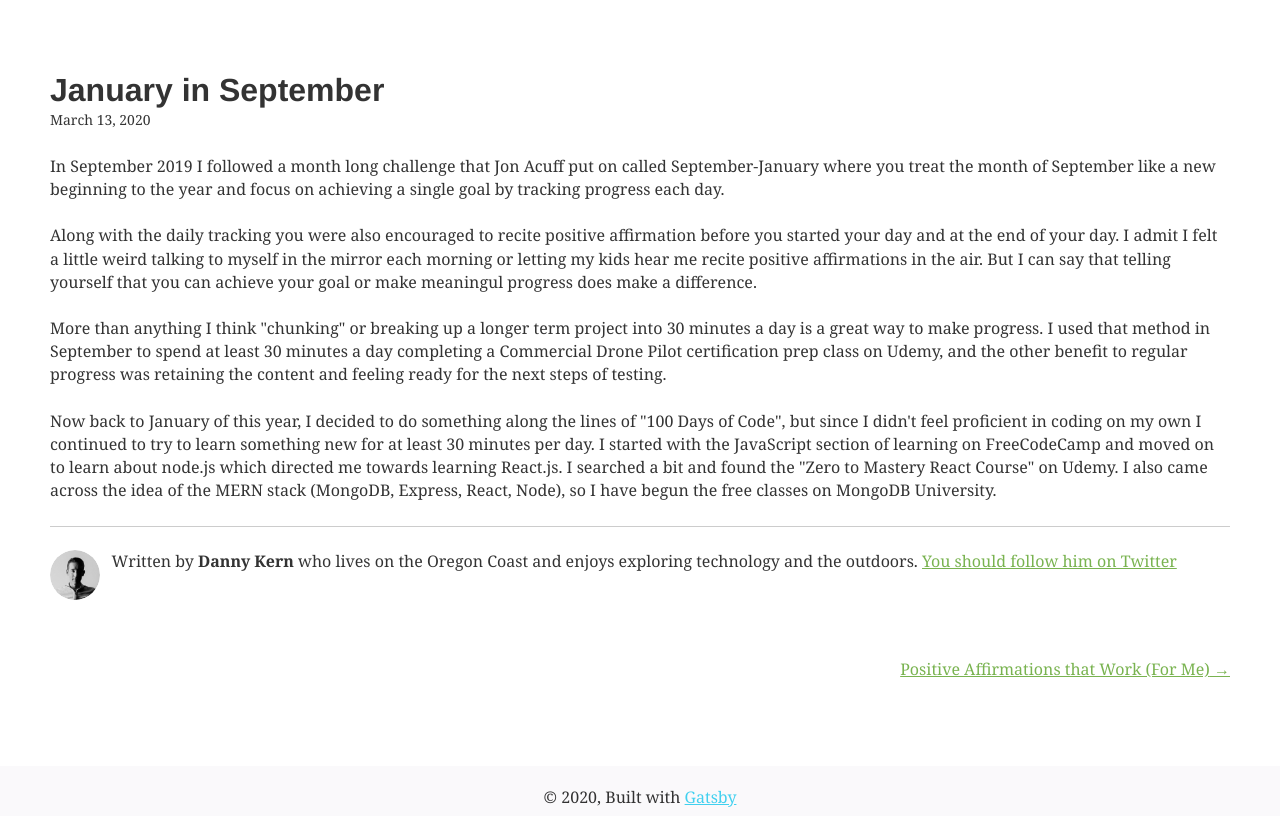
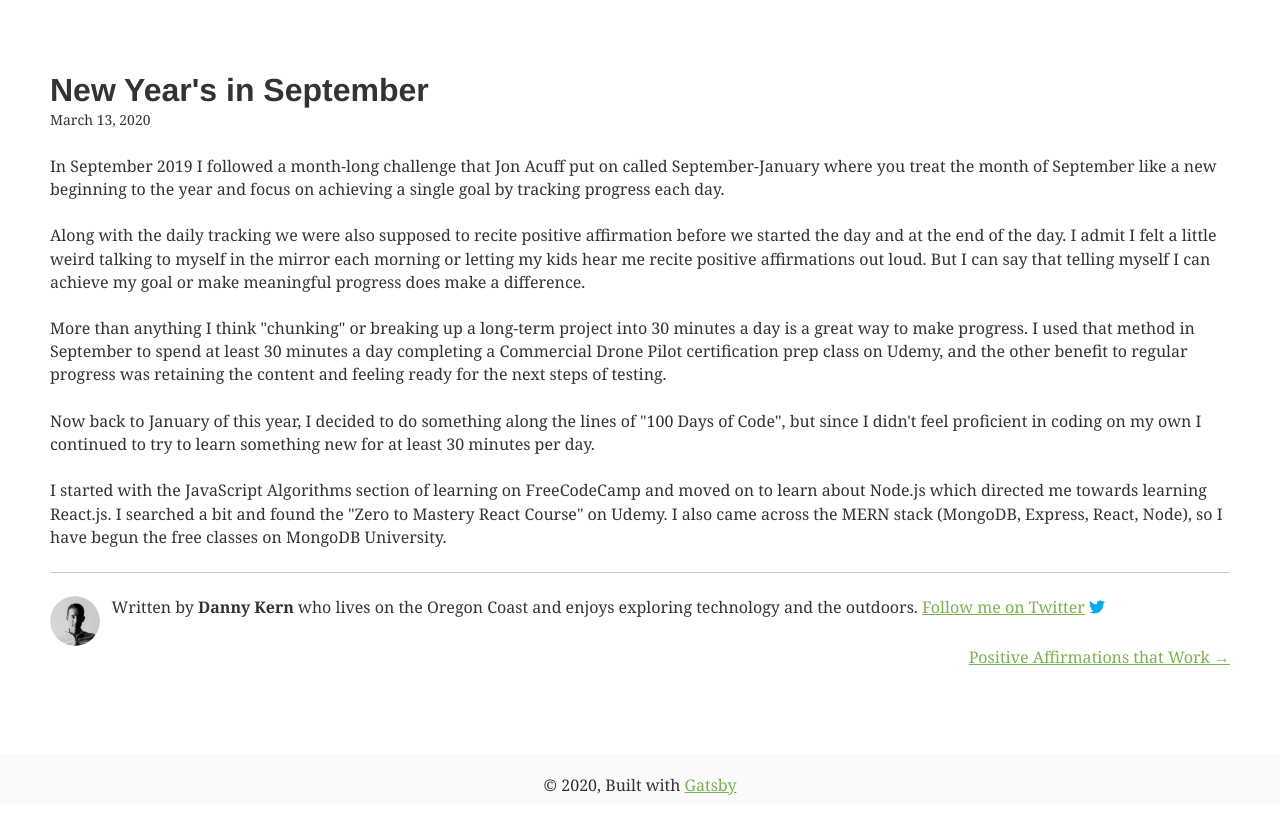
Before and after one commit to dkernGit/dk-gatsby-blog, a Gatsby site: page /new-beginnings/ in a window 1280 px wide. Shown: the part 450-1274 px from the top of the page. Built offline with nearby package versions, Linux system fonts and the light colour scheme; Gatsby itself is replaced by a stand-in of ours; some packages are replaced by stand-ins of ours.

Commit message:
Minor content tweaks and add font-awesome Twitter icon in bio

```diff
--- a/content/blog/my-second-post/index.md
+++ b/content/blog/my-second-post/index.md
@@ -1,5 +1,5 @@
 ---
-title: Positive Affirmations that Work (For Me)
+title: Positive Affirmations that Work
 date: "2020-03-14T18:47:40.000Z"
 description: Nine affirmations that I have found beneficial to speak regularly into my life.
 ---
@@ -9,7 +9,7 @@
 - This is easy, this is simple, this is fun.
 - In this moment I can begin any change I need.
 - It doesn’t have to be perfect, it has to be finished.
-- I love and approve myself. No person, place or thing has any power over me. I am free.
+- I love and approve of myself. No person, place or thing has any power over me. I am free.
 - I am clean. I am close.
 - Every experience is perfect for my growth process. I am at peace with where I am.
 - I take full responsibility for my feelings, beliefs and actions.
--- a/content/blog/new-beginnings/index.md
+++ b/content/blog/new-beginnings/index.md
@@ -1,13 +1,15 @@
 ---
-title: January in September
+title: New Year's in September
 date: "2020-03-13T16:39:58.000Z"
 description: In September 2019 I followed a month long challenge that Jon Acuff put on called September-January where you treat the month of September like a new beginning to the year and focus on achieving a single goal by tracking progress each day.
 ---
 
-In September 2019 I followed a month long challenge that Jon Acuff put on called September-January where you treat the month of September like a new beginning to the year and focus on achieving a single goal by tracking progress each day.
+In September 2019 I followed a month-long challenge that Jon Acuff put on called September-January where you treat the month of September like a new beginning to the year and focus on achieving a single goal by tracking progress each day.
 
-Along with the daily tracking you were also encouraged to recite positive affirmation before you started your day and at the end of your day. I admit I felt a little weird talking to myself in the mirror each morning or letting my kids hear me recite positive affirmations in the air. But I can say that telling yourself that you can achieve your goal or make meaningul progress does make a difference.
+Along with the daily tracking we were also supposed to recite positive affirmation before we started the day and at the end of the day. I admit I felt a little weird talking to myself in the mirror each morning or letting my kids hear me recite positive affirmations out loud. But I can say that telling myself I can achieve my goal or make meaningful progress does make a difference.
 
-More than anything I think "chunking" or breaking up a longer term project into 30 minutes a day is a great way to make progress. I used that method in September to spend at least 30 minutes a day completing a Commercial Drone Pilot certification prep class on Udemy, and the other benefit to regular progress was retaining the content and feeling ready for the next steps of testing.
+More than anything I think "chunking" or breaking up a long-term project into 30 minutes a day is a great way to make progress. I used that method in September to spend at least 30 minutes a day completing a Commercial Drone Pilot certification prep class on Udemy, and the other benefit to regular progress was retaining the content and feeling ready for the next steps of testing.
 
-Now back to January of this year, I decided to do something along the lines of "100 Days of Code", but since I didn't feel proficient in coding on my own I continued to try to learn something new for at least 30 minutes per day. I started with the JavaScript section of learning on FreeCodeCamp and moved on to learn about node.js which directed me towards learning React.js. I searched a bit and found the "Zero to Mastery React Course" on Udemy. I also came across the idea of the MERN stack (MongoDB, Express, React, Node), so I have begun the free classes on MongoDB University.
+Now back to January of this year, I decided to do something along the lines of "100 Days of Code", but since I didn't feel proficient in coding on my own I continued to try to learn something new for at least 30 minutes per day.
+
+I started with the JavaScript Algorithms section of learning on FreeCodeCamp and moved on to learn about Node.js which directed me towards learning React.js. I searched a bit and found the "Zero to Mastery React Course" on Udemy. I also came across the MERN stack (MongoDB, Express, React, Node), so I have begun the free classes on MongoDB University.
--- a/package.json
+++ b/package.json
@@ -8,6 +8,10 @@
     "url": "https://github.com/gatsbyjs/gatsby/issues"
   },
   "dependencies": {
+    "@fortawesome/fontawesome-svg-core": "1.2.27",
+    "@fortawesome/free-brands-svg-icons": "5.12.1",
+    "@fortawesome/free-solid-svg-icons": "5.12.1",
+    "@fortawesome/react-fontawesome": "0.1.9",
     "gatsby": "^2.19.7",
     "gatsby-image": "^2.2.39",
     "gatsby-plugin-feed": "^2.3.26",
--- a/src/components/bio.js
+++ b/src/components/bio.js
@@ -8,6 +8,9 @@
 import React from "react"
 import { useStaticQuery, graphql } from "gatsby"
 import Image from "gatsby-image"
+
+import { FontAwesomeIcon } from "@fortawesome/react-fontawesome"
+import { faTwitter } from "@fortawesome/free-brands-svg-icons"
 
 import { rhythm } from "../utils/typography"
 
@@ -60,8 +63,9 @@
         Written by <strong>{author.name}</strong> {author.summary}
         {` `}
         <a href={`https://twitter.com/${social.twitter}`}>
-          You should follow him on Twitter
-        </a>
+          Follow me on Twitter
+        </a>{" "}
+        <FontAwesomeIcon className="twitter" icon={faTwitter} />
       </p>
     </div>
   )
--- a/src/components/layout.css
+++ b/src/components/layout.css
@@ -1,5 +1,9 @@
 a {
   color: #79b350;
+}
+
+.twitter {
+  color: #00acee;
 }
 
 main {
@@ -11,4 +15,5 @@
 
 footer {
   text-align: center;
+  height: 50px;
 }
--- a/src/components/layout.module.css
+++ b/src/components/layout.module.css
@@ -42,7 +42,3 @@
   background-color: #faf9fb;
   padding: 20px;
 }
-
-.footer a {
-  color: #41d0ef;
-}
```
Also changed, not shown: 1 other file.
